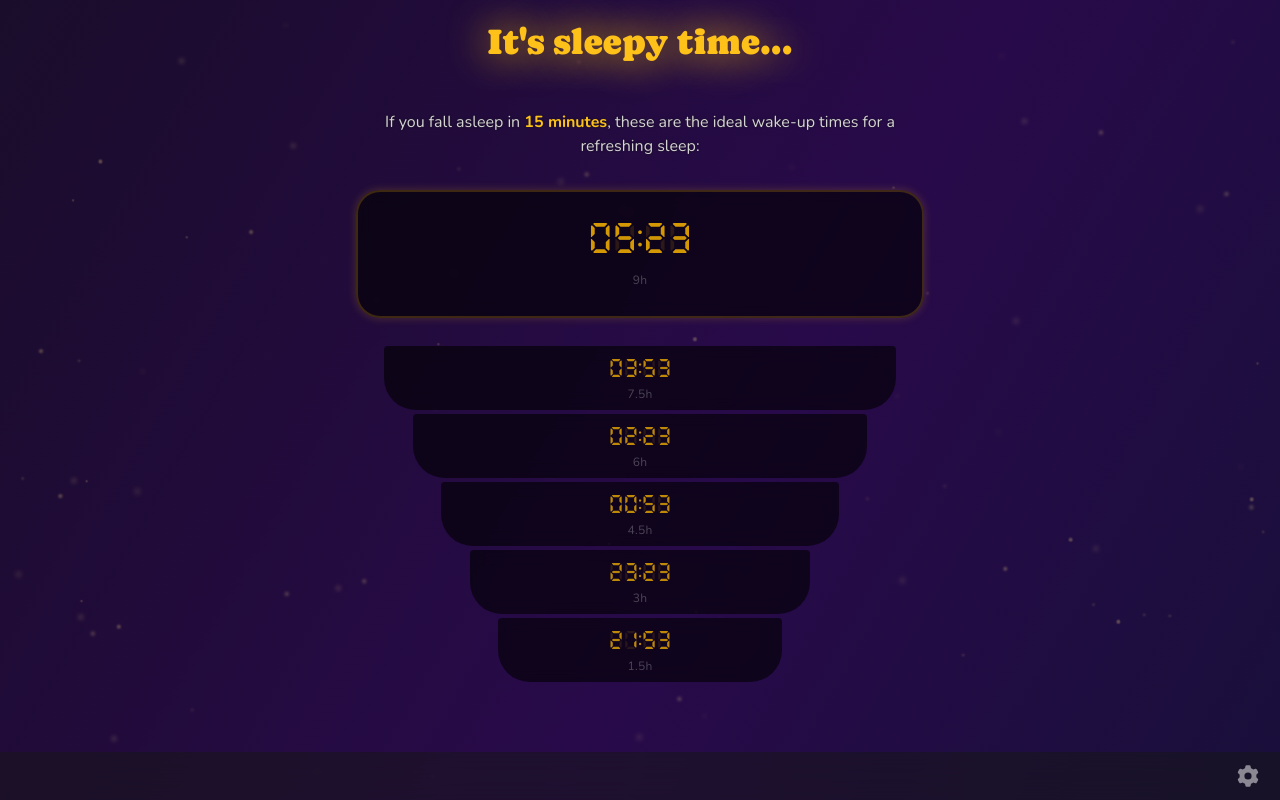
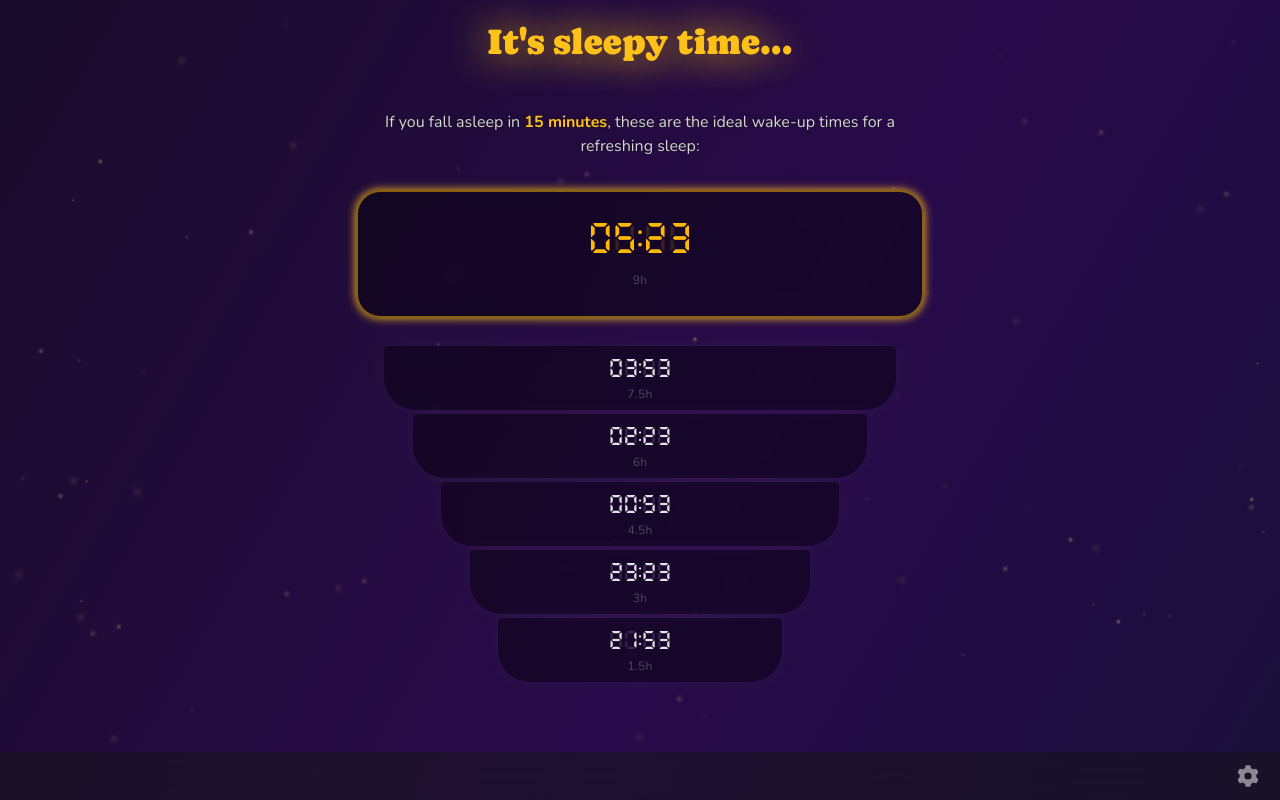
Before and after one commit to aronsantha/wakey, a React (Vite) app: page / in a window 1280 px wide. Built offline with nearby package versions, Linux system fonts and the light colour scheme.

Commit message:
ui color updates

```diff
--- a/src/components/App.jsx
+++ b/src/components/App.jsx
@@ -78,7 +78,7 @@ function App() {
                   <div
                     key={index}
                     style={{ width: `${widthPercentage}%` }}
-                    className="flex min-w-fit flex-col items-center justify-center gap-x-3 gap-y-1 rounded-t-sm rounded-b-4xl bg-black/60 px-3 py-2 text-lg text-amber-400/70 backdrop-blur-sm first:mb-6 first:flex-col first:gap-4 first:rounded-3xl first:border-2 first:border-amber-400/20 first:py-7 first:text-3xl first:text-amber-400/80 first:shadow-[0_0_10px_#fec119]/20"
+                    className="flex min-w-fit flex-col items-center justify-center gap-x-3 gap-y-1 rounded-t-sm rounded-b-4xl bg-black/40 px-3 py-2 text-lg shadow-[0_0_20px_white]/5 backdrop-blur-sm first:mb-6 first:flex-col first:gap-4 first:rounded-3xl first:border-2 first:border-amber-400/50 first:py-7 first:text-3xl first:text-amber-400 first:shadow-[0_0_10px_#fec119]"
                   >
                     <div className="grid h-lh">
                       <p className="font-digital col-1 row-1">
```
